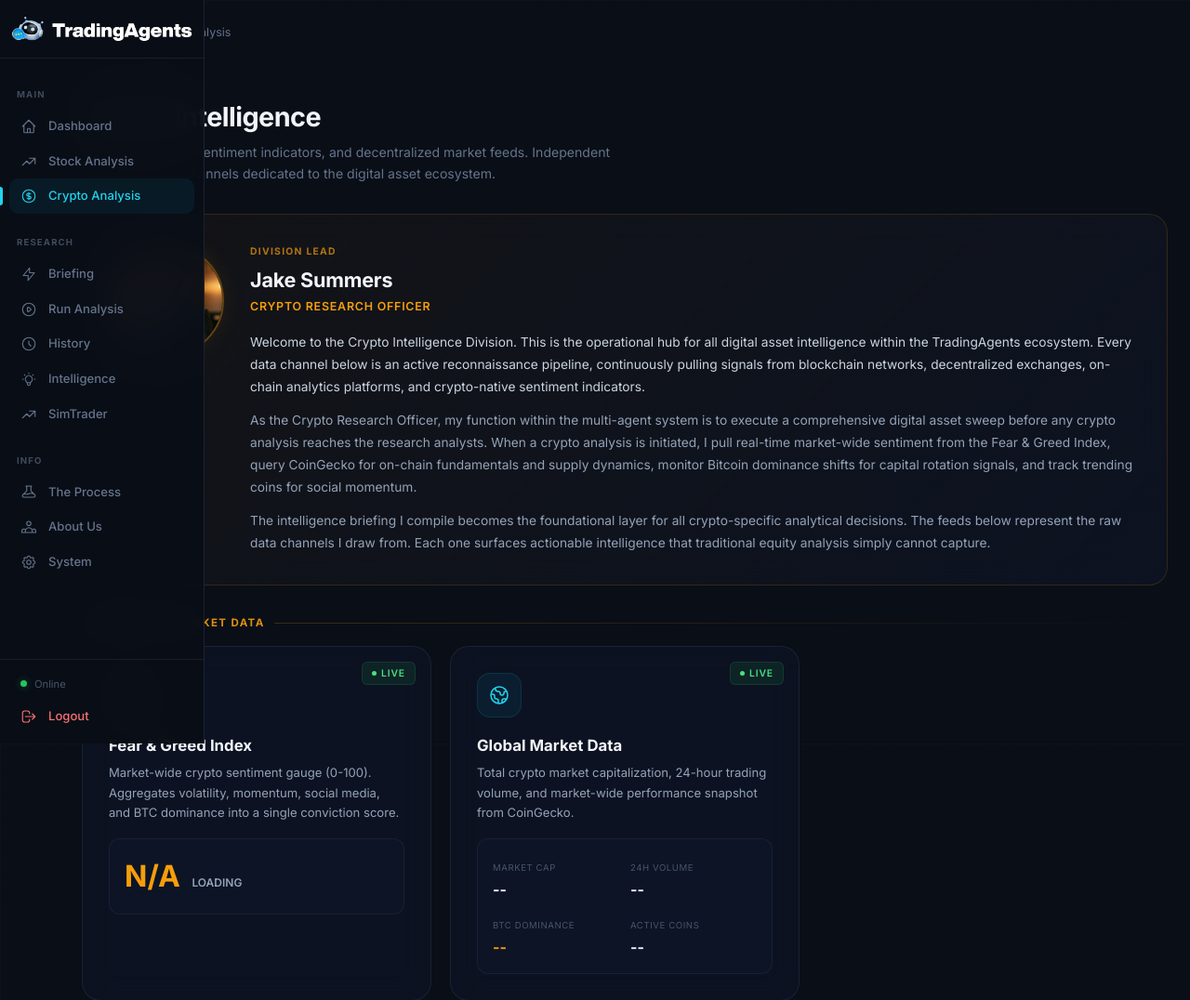
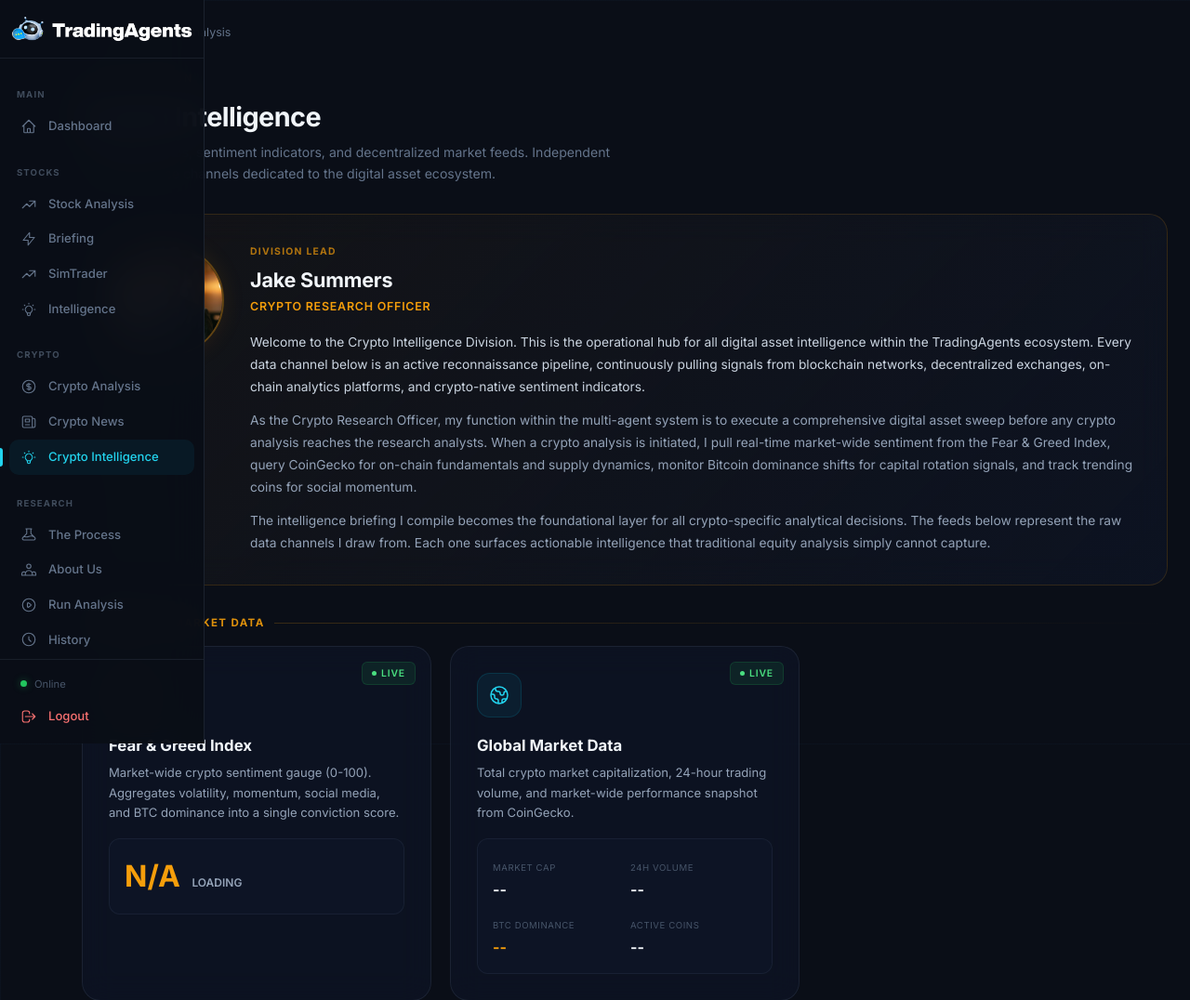
Before and after one commit to bgalvan1277/tradingagents-dashboard, a FastAPI app: template app/templates/crypto_intelligence.html in a window 1280 px wide. Shown: the top 1076 px of the page at 93% size. Run offline with FastAPI, Linux system fonts and the light colour scheme; the template is opened without the code that fills it, so the values that code supplies are empty; parts of the project's set-up code (start-up, migrations or seed data) failed here and were passed over; some libraries are stand-ins or nearby versions.

Commit message:
Reorganize sidebar: Main, Stocks, Crypto, Research groups with Crypto News placeholder

```diff
--- a/app/templates/base.html
+++ b/app/templates/base.html
@@ -188,20 +188,47 @@
                 <svg width="18" height="18" fill="none" stroke="currentColor" viewBox="0 0 24 24"><path stroke-linecap="round" stroke-linejoin="round" stroke-width="1.5" d="M3 12l2-2m0 0l7-7 7 7M5 10v10a1 1 0 001 1h3m10-11l2 2m-2-2v10a1 1 0 01-1 1h-3m-4 0a1 1 0 01-1-1v-4a1 1 0 011-1h2a1 1 0 011 1v4a1 1 0 01-1 1h-2z"/></svg>
                 <span>Dashboard</span>
             </a>
+
+            <div class="sb-group-label"><span>Stocks</span></div>
             <a href="/portfolio" class="sb-link {% if active_page == 'portfolio' %}sb-active{% endif %}">
                 <svg width="18" height="18" fill="none" stroke="currentColor" viewBox="0 0 24 24"><path stroke-linecap="round" stroke-linejoin="round" stroke-width="1.5" d="M13 7h8m0 0v8m0-8l-8 8-4-4-6 6"/></svg>
                 <span>Stock Analysis</span>
             </a>
+            <a href="/briefing" class="sb-link {% if active_page == 'briefing' %}sb-active{% endif %}">
+                <svg width="18" height="18" fill="none" stroke="currentColor" viewBox="0 0 24 24"><path stroke-linecap="round" stroke-linejoin="round" stroke-width="1.5" d="M13 10V3L4 14h7v7l9-11h-7z"/></svg>
+                <span>Briefing</span>
+            </a>
+            <a href="/simtrader" class="sb-link {% if active_page == 'simtrader' %}sb-active{% endif %}">
+                <svg width="18" height="18" fill="none" stroke="currentColor" viewBox="0 0 24 24"><path stroke-linecap="round" stroke-linejoin="round" stroke-width="1.5" d="M13 7h8m0 0v8m0-8l-8 8-4-4-6 6"/></svg>
+                <span>SimTrader</span>
+            </a>
+            <a href="/intelligence" class="sb-link {% if active_page == 'intelligence' %}sb-active{% endif %}">
+                <svg width="18" height="18" fill="none" stroke="currentColor" viewBox="0 0 24 24"><path stroke-linecap="round" stroke-linejoin="round" stroke-width="1.5" d="M9.663 17h4.673M12 3v1m6.364 1.636l-.707.707M21 12h-1M4 12H3m3.343-5.657l-.707-.707m2.828 9.9a5 5 0 117.072 0l-.548.547A3.374 3.374 0 0014 18.469V19a2 2 0 11-4 0v-.531c0-.895-.356-1.754-.988-2.386l-.548-.547z"/></svg>
+                <span>Intelligence</span>
+            </a>
+
+            <div class="sb-group-label"><span>Crypto</span></div>
             <a href="/crypto" class="sb-link {% if active_page == 'crypto' %}sb-active{% endif %}">
                 <svg width="18" height="18" fill="none" stroke="currentColor" viewBox="0 0 24 24"><path stroke-linecap="round" stroke-linejoin="round" stroke-width="1.5" d="M12 8c-1.657 0-3 .895-3 2s1.343 2 3 2 3 .895 3 2-1.343 2-3 2m0-8c1.11 0 2.08.402 2.599 1M12 8V7m0 1v8m0 0v1m0-1c-1.11 0-2.08-.402-2.599-1M21 12a9 9 0 11-18 0 9 9 0 0118 0z"/></svg>
                 <span>Crypto Analysis</span>
             </a>
-
+            <a href="/crypto/news" class="sb-link {% if active_page == 'crypto_news' %}sb-active{% endif %}">
+                <svg width="18" height="18" fill="none" stroke="currentColor" viewBox="0 0 24 24"><path stroke-linecap="round" stroke-linejoin="round" stroke-width="1.5" d="M19 20H5a2 2 0 01-2-2V6a2 2 0 012-2h10a2 2 0 012 2v1m2 13a2 2 0 01-2-2V7m2 13a2 2 0 002-2V9a2 2 0 00-2-2h-2m-4-3H9M7 16h6M7 8h6v4H7V8z"/></svg>
+                <span>Crypto News</span>
+            </a>
+            <a href="/crypto/intelligence" class="sb-link {% if active_page == 'crypto_intel' %}sb-active{% endif %}">
+                <svg width="18" height="18" fill="none" stroke="currentColor" viewBox="0 0 24 24"><path stroke-linecap="round" stroke-linejoin="round" stroke-width="1.5" d="M9.663 17h4.673M12 3v1m6.364 1.636l-.707.707M21 12h-1M4 12H3m3.343-5.657l-.707-.707m2.828 9.9a5 5 0 117.072 0l-.548.547A3.374 3.374 0 0014 18.469V19a2 2 0 11-4 0v-.531c0-.895-.356-1.754-.988-2.386l-.548-.547z"/></svg>
+                <span>Crypto Intelligence</span>
+            </a>
 
             <div class="sb-group-label"><span>Research</span></div>
-            <a href="/briefing" class="sb-link {% if active_page == 'briefing' %}sb-active{% endif %}">
-                <svg width="18" height="18" fill="none" stroke="currentColor" viewBox="0 0 24 24"><path stroke-linecap="round" stroke-linejoin="round" stroke-width="1.5" d="M13 10V3L4 14h7v7l9-11h-7z"/></svg>
-                <span>Briefing</span>
+            <a href="/the-process" class="sb-link {% if active_page == 'process' %}sb-active{% endif %}">
+                <svg width="18" height="18" fill="none" stroke="currentColor" viewBox="0 0 24 24"><path stroke-linecap="round" stroke-linejoin="round" stroke-width="1.5" d="M19.428 15.428a2 2 0 00-1.022-.547l-2.387-.477a6 6 0 00-3.86.517l-.318.158a6 6 0 01-3.86.517L6.05 15.21a2 2 0 00-1.806.547M8 4h8l-1 1v5.172a2 2 0 00.586 1.414l5 5c1.26 1.26.367 3.414-1.415 3.414H4.828c-1.782 0-2.674-2.154-1.414-3.414l5-5A2 2 0 009 10.172V5L8 4z"/></svg>
+                <span>The Process</span>
+            </a>
+            <a href="/about" class="sb-link {% if active_page == 'about' %}sb-active{% endif %}">
+                <svg width="18" height="18" fill="none" stroke="currentColor" viewBox="0 0 24 24"><path stroke-linecap="round" stroke-linejoin="round" stroke-width="1.5" d="M17 20h5v-2a3 3 0 00-5.356-1.857M17 20H7m10 0v-2c0-.656-.126-1.283-.356-1.857M7 20H2v-2a3 3 0 015.356-1.857M7 20v-2c0-.656.126-1.283.356-1.857m0 0a5.002 5.002 0 019.288 0M15 7a3 3 0 11-6 0 3 3 0 016 0z"/></svg>
+                <span>About Us</span>
             </a>
             <a href="/run" class="sb-link {% if active_page == 'run' %}sb-active{% endif %}">
                 <svg width="18" height="18" fill="none" stroke="currentColor" viewBox="0 0 24 24"><path stroke-linecap="round" stroke-linejoin="round" stroke-width="1.5" d="M14.752 11.168l-3.197-2.132A1 1 0 0010 9.87v4.263a1 1 0 001.555.832l3.197-2.132a1 1 0 000-1.664z"/><path stroke-linecap="round" stroke-linejoin="round" stroke-width="1.5" d="M21 12a9 9 0 11-18 0 9 9 0 0118 0z"/></svg>
@@ -210,24 +237,6 @@
             <a href="/history" class="sb-link {% if active_page == 'history' %}sb-active{% endif %}">
                 <svg width="18" height="18" fill="none" stroke="currentColor" viewBox="0 0 24 24"><path stroke-linecap="round" stroke-linejoin="round" stroke-width="1.5" d="M12 8v4l3 3m6-3a9 9 0 11-18 0 9 9 0 0118 0z"/></svg>
                 <span>History</span>
-            </a>
-            <a href="/intelligence" class="sb-link {% if active_page == 'intelligence' %}sb-active{% endif %}">
-                <svg width="18" height="18" fill="none" stroke="currentColor" viewBox="0 0 24 24"><path stroke-linecap="round" stroke-linejoin="round" stroke-width="1.5" d="M9.663 17h4.673M12 3v1m6.364 1.636l-.707.707M21 12h-1M4 12H3m3.343-5.657l-.707-.707m2.828 9.9a5 5 0 117.072 0l-.548.547A3.374 3.374 0 0014 18.469V19a2 2 0 11-4 0v-.531c0-.895-.356-1.754-.988-2.386l-.548-.547z"/></svg>
-                <span>Intelligence</span>
-            </a>
-            <a href="/simtrader" class="sb-link {% if active_page == 'simtrader' %}sb-active{% endif %}">
-                <svg width="18" height="18" fill="none" stroke="currentColor" viewBox="0 0 24 24"><path stroke-linecap="round" stroke-linejoin="round" stroke-width="1.5" d="M13 7h8m0 0v8m0-8l-8 8-4-4-6 6"/></svg>
-                <span>SimTrader</span>
-            </a>
-
-            <div class="sb-group-label"><span>Info</span></div>
-            <a href="/the-process" class="sb-link {% if active_page == 'process' %}sb-active{% endif %}">
-                <svg width="18" height="18" fill="none" stroke="currentColor" viewBox="0 0 24 24"><path stroke-linecap="round" stroke-linejoin="round" stroke-width="1.5" d="M19.428 15.428a2 2 0 00-1.022-.547l-2.387-.477a6 6 0 00-3.86.517l-.318.158a6 6 0 01-3.86.517L6.05 15.21a2 2 0 00-1.806.547M8 4h8l-1 1v5.172a2 2 0 00.586 1.414l5 5c1.26 1.26.367 3.414-1.415 3.414H4.828c-1.782 0-2.674-2.154-1.414-3.414l5-5A2 2 0 009 10.172V5L8 4z"/></svg>
-                <span>The Process</span>
-            </a>
-            <a href="/about" class="sb-link {% if active_page == 'about' %}sb-active{% endif %}">
-                <svg width="18" height="18" fill="none" stroke="currentColor" viewBox="0 0 24 24"><path stroke-linecap="round" stroke-linejoin="round" stroke-width="1.5" d="M17 20h5v-2a3 3 0 00-5.356-1.857M17 20H7m10 0v-2c0-.656-.126-1.283-.356-1.857M7 20H2v-2a3 3 0 015.356-1.857M7 20v-2c0-.656.126-1.283.356-1.857m0 0a5.002 5.002 0 019.288 0M15 7a3 3 0 11-6 0 3 3 0 016 0z"/></svg>
-                <span>About Us</span>
             </a>
             <a href="/status" class="sb-link {% if active_page == 'status' %}sb-active{% endif %}">
                 <svg width="18" height="18" fill="none" stroke="currentColor" viewBox="0 0 24 24"><path stroke-linecap="round" stroke-linejoin="round" stroke-width="1.5" d="M10.325 4.317c.426-1.756 2.924-1.756 3.35 0a1.724 1.724 0 002.573 1.066c1.543-.94 3.31.826 2.37 2.37a1.724 1.724 0 001.066 2.573c1.756.426 1.756 2.924 0 3.35a1.724 1.724 0 00-1.066 2.573c.94 1.543-.826 3.31-2.37 2.37a1.724 1.724 0 00-2.573 1.066c-.426 1.756-2.924 1.756-3.35 0a1.724 1.724 0 00-2.573-1.066c-1.543.94-3.31-.826-2.37-2.37a1.724 1.724 0 00-1.066-2.573c-1.756-.426-1.756-2.924 0-3.35a1.724 1.724 0 001.066-2.573c-.94-1.543.826-3.31 2.37-2.37.996.608 2.296.07 2.572-1.065z"/><path stroke-linecap="round" stroke-linejoin="round" stroke-width="1.5" d="M15 12a3 3 0 11-6 0 3 3 0 016 0z"/></svg>
--- a/app/templates/crypto_intelligence.html
+++ b/app/templates/crypto_intelligence.html
@@ -1,5 +1,5 @@
 {% extends "base.html" %}
-{% set active_page = 'crypto' %}
+{% set active_page = 'crypto_intel' %}
 
 {% block title %}Crypto Intelligence{% endblock %}
 {% block meta_description %}Crypto intelligence gathering and on-chain data feeds{% endblock %}
```
